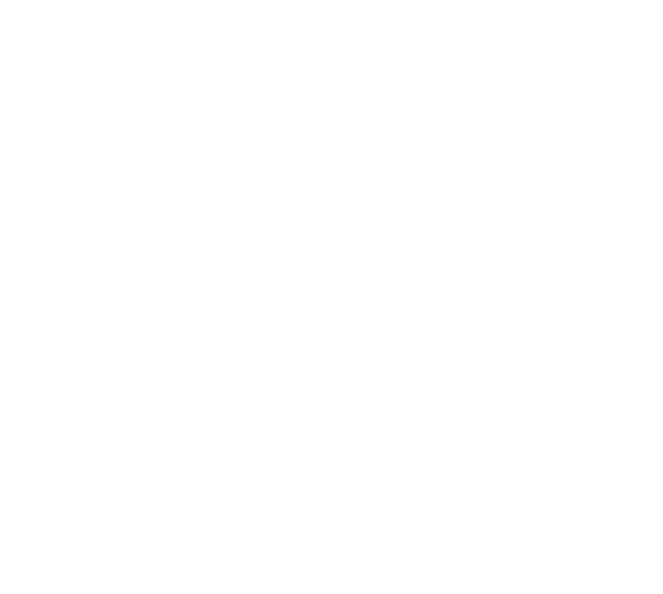
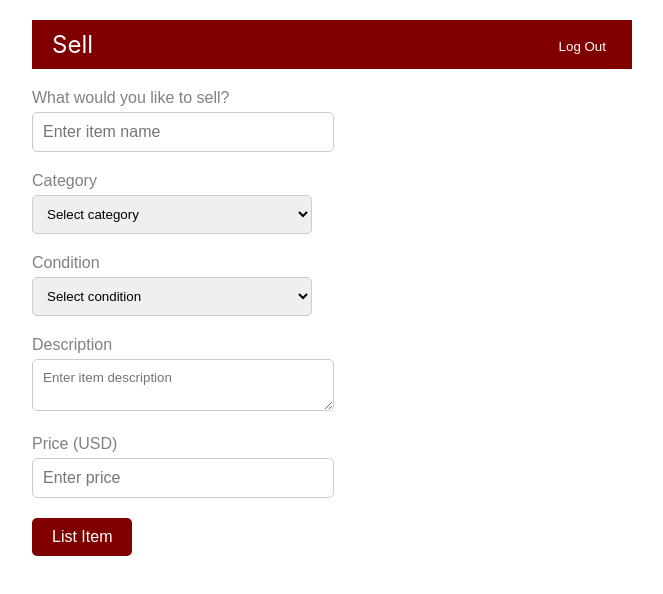
Before and after one commit to jasonmccauley/Secondhand_Stevens, a React (Create React App) app in the folder client/: page /sellItems in a window 1280 px wide. Before the commit this address had no page. Shown: the top 594 px of the page, without its empty margins (308-971 px from the left). Built offline with nearby package versions, Linux system fonts and the light colour scheme.

Commit message:
implement sell items page from landing page. also added success screen after creating account

```diff
--- a/client/src/App.js
+++ b/client/src/App.js
@@ -1,19 +1,20 @@
 import React from 'react';
-import { BrowserRouter as Router, Route, Routes } from 'react-router-dom'; // Update import statement
+import { BrowserRouter as Router, Route, Routes } from 'react-router-dom';
 import Login from './pages/Login';
 import CreateAccount from './pages/CreateAccount';
 import Landing from './pages/Landing';
+import SellItems from './pages/SellItems'; // Import SellItems component
 import './App.css'; // Import CSS file from styles folder
 
 function App() {
   return (
     <Router>
       <div className="App">
-        <Routes> {/* Use Routes instead of Switch */}
-          <Route path="/" element={<Login />} /> {/* Update Route syntax */}
-          <Route path="/create-account" element={<CreateAccount />} /> {/* Update Route syntax */}
-          <Route path="/landing" element={<Landing />} /> {/* Update Route syntax */}
-          {/* Other routes */}
+        <Routes>
+          <Route path="/" element={<Login />} />
+          <Route path="/create-account" element={<CreateAccount />} />
+          <Route path="/landing" element={<Landing />} />
+          <Route path="/sellItems" element={<SellItems />} /> {/* Route for SellItems */}
         </Routes>
       </div>
     </Router>
--- a/client/src/pages/CreateAccount.js
+++ b/client/src/pages/CreateAccount.js
@@ -8,6 +8,7 @@ const CreateAccount = () => {
   const [email, setEmail] = useState('');
   const [password, setPassword] = useState('');
   const [error, setError] = useState('');
+  const [accountCreated, setAccountCreated] = useState(false);
 
   const handleCreateAccount = (e) => {
     e.preventDefault();
@@ -17,12 +18,18 @@ const CreateAccount = () => {
       return;
     }
     // Implement account creation logic here, presumably adding the username and password to database.db
-    // For demonstration purposes, I just have it push back to login page
-    navigate('/'); // Use navigate instead of history.push
+    // For demonstration purposes, just set accountCreated to true
+    setAccountCreated(true);
+  };
+
+  const handleReturnToLogin = () => {
+    navigate('/'); // Navigate back to the root URL
   };
 
   return (
     <div className="create-account-container">
+      {!accountCreated ? (
+        <>
           <h2 className="title">Create Account</h2>
           <form onSubmit={handleCreateAccount}>
             <div className="form-group">
@@ -58,6 +65,13 @@ const CreateAccount = () => {
             {error && <p className="error-message">{error}</p>}
             <button type="submit" className="btn">Create Account</button>
           </form>
+        </>
+      ) : (
+        <>
+          <h2 className="title">Your account has been created!</h2>
+          <button onClick={handleReturnToLogin} className="btn">Return to Login</button>
+        </>
+      )}
     </div>
   );
 };
--- /dev/null
+++ b/client/src/pages/SellItems.js
@@ -0,0 +1,118 @@
+import React, { useState } from 'react';
+import { useNavigate } from 'react-router-dom';
+import '../styles/sellItems.css';
+
+const SellItems = () => {
+  const navigate = useNavigate();
+  const [item, setItem] = useState('');
+  const [category, setCategory] = useState('');
+  const [condition, setCondition] = useState('');
+  const [description, setDescription] = useState('');
+  const [price, setPrice] = useState('');
+  const [successMessage, setSuccessMessage] = useState('');
+
+  const handleSellItem = (e) => {
+    e.preventDefault();
+    // Check if all fields are filled
+    if (!item || !category || !condition || !description || !price) {
+      return;
+    }
+    // Implement logic to list item (e.g., send data to backend)
+    // For demonstration purposes, just show success message
+    setSuccessMessage('Your item has been successfully listed!');
+  };
+
+  const handleReturnToHome = () => {
+    navigate('/landing');
+  };
+
+  const handleLogout = () => {
+    navigate('/');
+  };
+
+  return (
+    <div className="sell-items-container">
+      <div className="navbar">
+        <div className="nav-title">Sell</div>
+        <div className="nav-links">
+          <button className="logout-btn" onClick={handleLogout}>Log Out</button>
+        </div>
+      </div>
+      <div className="content">
+        {!successMessage ? (
+          <form onSubmit={handleSellItem}>
+            <div className="form-group">
+              <label htmlFor="item">What would you like to sell?</label>
+              <input
+                type="text"
+                id="item"
+                value={item}
+                onChange={(e) => setItem(e.target.value)}
+                placeholder="Enter item name"
+              />
+            </div>
+            <div className="form-group">
+              <label htmlFor="category">Category</label>
+              <select
+                id="category"
+                value={category}
+                onChange={(e) => setCategory(e.target.value)}
+              >
+                <option value="">Select category</option>
+                <option value="Books">Books</option>
+                <option value="Clothing">Clothing</option>
+                <option value="Electronics">Electronics</option>
+                <option value="Sports Gear">Sports Gear</option>
+                <option value="Furniture">Furniture</option>
+              </select>
+            </div>
+            <div className="form-group">
+              <label htmlFor="condition">Condition</label>
+              <select
+                id="condition"
+                value={condition}
+                onChange={(e) => setCondition(e.target.value)}
+              >
+                <option value="">Select condition</option>
+                <option value="New">New</option>
+                <option value="Used Like New">Used Like New</option>
+                <option value="Used Very Good">Used Very Good</option>
+                <option value="Used Good">Used Good</option>
+              </select>
+            </div>
+            <div className="form-group">
+              <label htmlFor="description">Description</label>
+              <textarea
+                id="description"
+                value={description}
+                onChange={(e) => setDescription(e.target.value)}
+                placeholder="Enter item description"
+              ></textarea>
+            </div>
+            <div className="form-group">
+              <label htmlFor="price">Price (USD)</label>
+              <input
+                type="text"
+                id="price"
+                value={price}
+                onChange={(e) => setPrice(e.target.value)}
+                placeholder="Enter price"
+              />
+            </div>
+            <button type="submit" className="btn">List Item</button>
+          </form>
+        ) : (
+          <>
+            <p className="success-message">{successMessage}</p>
+            <p>Please drop your item off at UCC within the next 24 hours.</p>
+            <div className="return-to-home">
+              <button onClick={handleReturnToHome} className="btn">Return to Home</button>
+            </div>
+          </>
+        )}
+      </div>
+    </div>
+  );
+};
+
+export default SellItems;
--- /dev/null
+++ b/client/src/styles/sellItems.css
@@ -0,0 +1,74 @@
+.navbar {
+  background-color: maroon;
+  color: white;
+  padding: 10px 20px;
+  display: flex;
+  justify-content: space-between;
+  align-items: center;
+}
+
+.nav-title {
+  font-size: 1.5rem;
+  margin-right: auto; /* Pushes it to the left */
+}
+
+.logout-btn {
+  background-color: transparent;
+  border: none;
+  color: white;
+  cursor: pointer;
+}
+
+.sell-items-container {
+  max-width: 600px;
+  margin: 0 auto;
+  padding: 20px;
+}
+
+.form-group {
+  text-align: left;
+  margin-bottom: 20px;
+}
+
+label {
+  display: block;
+  margin-bottom: 5px;
+  font-family: Arial, sans-serif; /* Apply the same font-family as inputs */
+}
+
+input[type="text"],
+select,
+textarea {
+  width: calc(100% - 20px);
+  padding: 10px;
+  border: 1px solid #ccc;
+  border-radius: 5px;
+  font-family: Arial, sans-serif; /* Apply the same font-family as inputs */
+}
+
+select {
+  width: calc(100% - 20px);
+  padding: 10px;
+  border: 1px solid #ccc;
+  border-radius: 5px;
+}
+
+.success-message {
+  font-size: 1.2rem;
+  color: green;
+  margin-bottom: 20px;
+}
+
+.sell-items-container button[type="submit"] {
+  padding: 10px 20px;
+  font-size: 16px;
+  background-color: maroon;
+  color: white;
+  border: none;
+  border-radius: 5px;
+  cursor: pointer;
+}
+
+.sell-items-container button[type="submit"]:hover {
+  background-color: #800000;
+}
```
Lines whose indentation alone changed are shown as unchanged.
